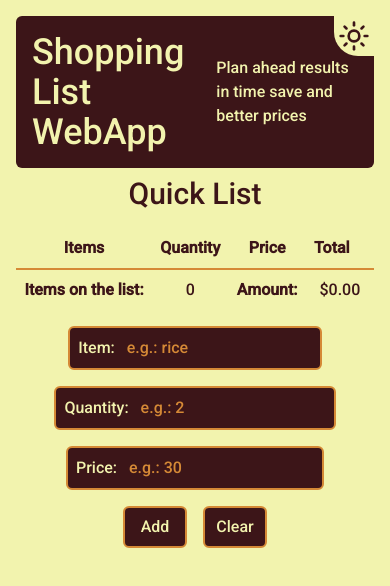
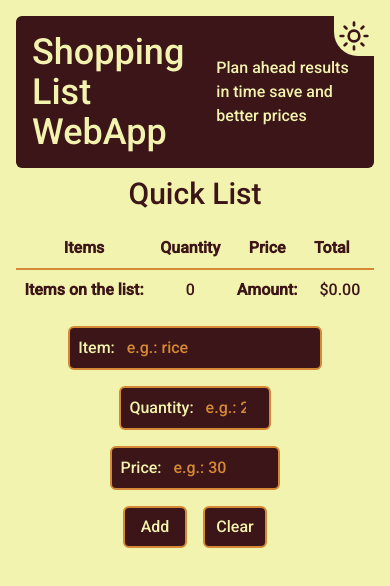
Before and after one commit to codi-Andre/shopping-list, a Next.js app: page / in a window 390 px wide. Shown: the top 586 px of the page. Built offline with nearby package versions, Linux system fonts and the light colour scheme.

Commit message:
fix: better responsive design

```diff
--- a/src/app/globals.css
+++ b/src/app/globals.css
@@ -4,14 +4,15 @@
 
 @layer base {
   .app {
-    height: 100vh;
-    width: 100vw;
-
     display: grid;
     grid-template-columns: minmax(min-content, 74rem);
     grid-template-rows: min-content;
 
     justify-content: center;
+  }
+
+  .display {
+    max-height: calc(100vh - 156px - 16px);
   }
 
   .data_table {
--- a/src/app/layout.tsx
+++ b/src/app/layout.tsx
@@ -18,7 +18,9 @@ export default function RootLayout({
 }) {
   return (
     <html lang='en' className={`${fontFamily.className} dark`}>
-      <body>{children}</body>
+      <body className='bg-brown-Vanilla p-4 text-brown-blackBean dark:bg-brown-blackBean dark:text-brown-Vanilla'>
+        {children}
+      </body>
     </html>
   )
 }
--- a/src/app/page.tsx
+++ b/src/app/page.tsx
@@ -3,7 +3,7 @@ import { Main } from '@/components/Main'
 
 export default function Home() {
   return (
-    <div className='app overflow-scroll bg-brown-Vanilla p-4 text-brown-blackBean dark:bg-brown-blackBean dark:text-brown-Vanilla md:px-4 md:py-8'>
+    <div className='app'>
       <Header />
       <Main />
     </div>
--- a/src/components/ItemsForm.tsx
+++ b/src/components/ItemsForm.tsx
@@ -10,7 +10,7 @@ export function ItemsForm({ handleSubmit }: DataProps) {
   return (
     <form
       onSubmit={handleSubmit}
-      className='flex flex-col flex-nowrap items-center gap-4 self-center lg:flex-row'
+      className='flex flex-col items-center gap-4 self-center lg:flex-row'
     >
       <label className='rounded-md border-2 border-solid border-brown-bronze bg-brown-blackBean ps-2 text-brown-Vanilla dark:border-brown-bloodRed dark:bg-brown-Vanilla dark:text-brown-blackBean'>
         Item:{' '}
@@ -27,20 +27,24 @@ export function ItemsForm({ handleSubmit }: DataProps) {
       <label className='rounded-md border-2 border-solid border-brown-bronze bg-brown-blackBean ps-2 text-brown-Vanilla dark:border-brown-bloodRed dark:bg-brown-Vanilla dark:text-brown-blackBean'>
         Quantity:{' '}
         <input
-          className='rounded-r-md bg-brown-blackBean p-2 text-brown-Vanilla placeholder:text-brown-bronze dark:bg-brown-Vanilla dark:text-brown-blackBean dark:placeholder:text-brown-bronze'
+          className='max-w-[5rem] rounded-r-md bg-brown-blackBean p-2 text-brown-Vanilla placeholder:text-brown-bronze dark:bg-brown-Vanilla dark:text-brown-blackBean dark:placeholder:text-brown-bronze'
           type='number'
           placeholder='e.g.: 2'
           name='quantity'
+          min={0}
+          max={999}
         />
       </label>
       <label className='rounded-md border-2 border-solid border-brown-bronze bg-brown-blackBean ps-2 text-brown-Vanilla dark:border-brown-bloodRed dark:bg-brown-Vanilla dark:text-brown-blackBean'>
         Price:{' '}
         <input
-          className='rounded-r-md bg-brown-blackBean p-2 text-brown-Vanilla placeholder:text-brown-bronze dark:bg-brown-Vanilla dark:text-brown-blackBean dark:placeholder:text-brown-bronze'
+          className='max-w-[7rem] rounded-r-md bg-brown-blackBean p-2 text-brown-Vanilla placeholder:text-brown-bronze dark:bg-brown-Vanilla dark:text-brown-blackBean dark:placeholder:text-brown-bronze'
           type='number'
           step='0.01' // allows two decimal places
           placeholder='e.g.: 30'
           name='price'
+          min={0}
+          max={1000000}
         />
       </label>
 
--- a/src/components/ItemsTable.tsx
+++ b/src/components/ItemsTable.tsx
@@ -9,7 +9,7 @@ interface DataProps {
 
 export function ItemsTable({ state, deleteItem }: DataProps) {
   return (
-    <div className='overflow-x-auto'>
+    <div className='overflow-y-auto'>
       <table className='data_table'>
         <thead>
           <tr>
--- a/src/components/Main.tsx
+++ b/src/components/Main.tsx
@@ -46,7 +46,7 @@ export function Main() {
   }
 
   return (
-    <main className='mt-2 flex flex-col gap-4'>
+    <main className='display mt-2 flex flex-col gap-4'>
       <h2 className='text-center text-3xl'>Quick List</h2>
 
       <ItemsTable state={list} deleteItem={deleteItem} />
```
